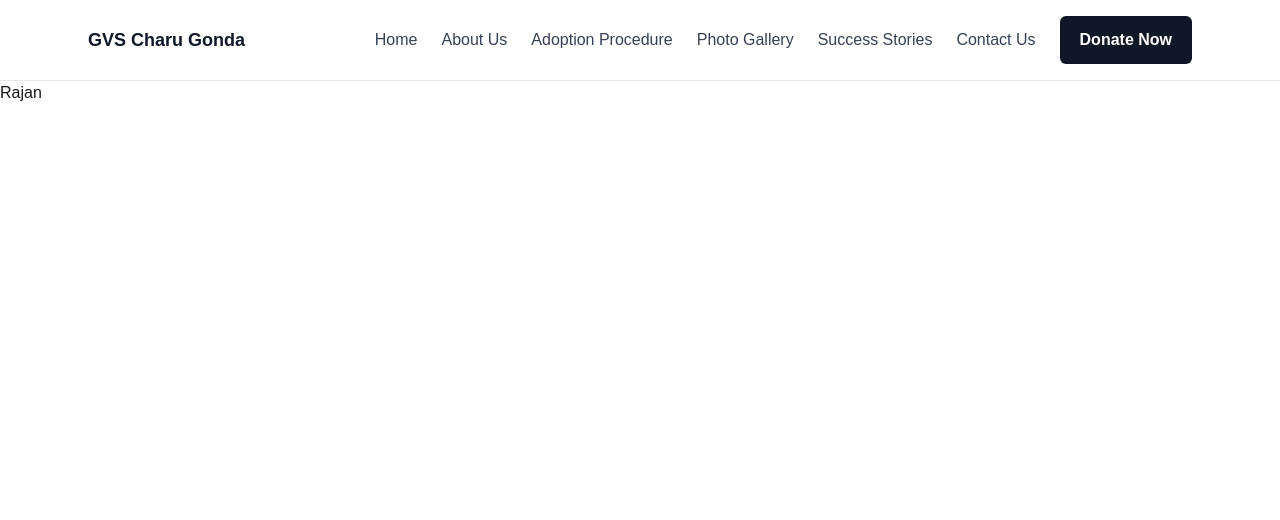
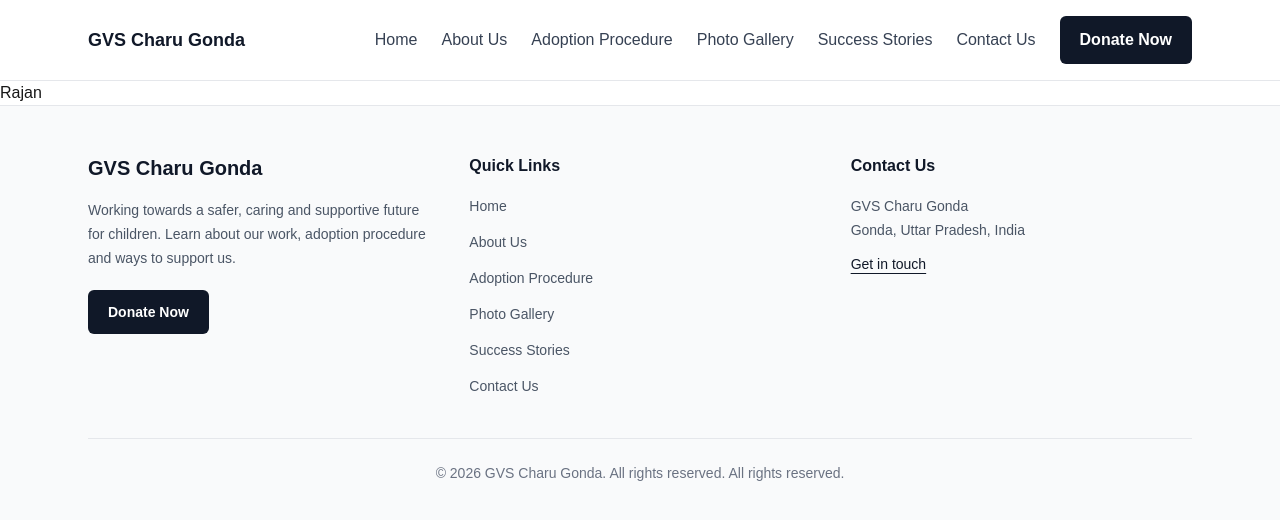
Before and after one commit to rajan03-commits/gvsCharu, a Next.js app: page / in a window 1280 px wide. Shown: the top 520 px of the page. Built offline with nearby package versions, Linux system fonts and the light colour scheme.

Commit message:
Add NGO footer and update navigation

```diff
--- a/app/layout.tsx
+++ b/app/layout.tsx
@@ -2,7 +2,7 @@ import type { Metadata } from "next";
 import { Geist, Geist_Mono } from "next/font/google";
 import "./globals.css";
 import Navbar from "@/components/Navbar";
-
+import Footer from "@/components/Footer";
 
 const geistSans = Geist({
   variable: "--font-geist-sans",
@@ -27,7 +27,9 @@ export default function RootLayout({ children }: LayoutProps<"/">) {
     >
       <body className="min-h-full flex flex-col">
          <Navbar />
-        {children}</body>
+        {children}
+        <Footer />
+        </body>
 
     </html>
   );
--- a/components/Footer.tsx
+++ b/components/Footer.tsx
@@ -0,0 +1,94 @@
+
+import Link from "next/link";
+
+const links = [
+  { label: "Home", href: "/" },
+  { label: "About Us", href: "/about" },
+  { label: "Adoption Procedure", href: "/adoption" },
+  { label: "Photo Gallery", href: "/gallery" },
+  { label: "Success Stories", href: "/stories" },
+  { label: "Contact Us", href: "/contact" },
+];
+
+export default function Footer() {
+  return (
+    <footer className="border-t border-gray-200 bg-gray-50">
+      <div className="mx-auto max-w-6xl px-6 py-12">
+        <div className="grid grid-cols-1 gap-10 sm:grid-cols-2 lg:grid-cols-3">
+          {/* NGO information */}
+          <div>
+            <Link
+              href="/"
+              className="text-xl font-bold text-gray-900"
+            >
+              GVS Charu Gonda
+            </Link>
+
+            <p className="mt-4 max-w-sm text-sm leading-6 text-gray-600">
+              Working towards a safer, caring and supportive
+              future for children. Learn about our work,
+              adoption procedure and ways to support us.
+            </p>
+
+            <Link
+              href="/donate"
+              className="mt-5 inline-block rounded-md bg-gray-900 px-5 py-3
+              text-sm font-semibold text-white transition-colors
+              hover:bg-gray-700"
+            >
+              Donate Now
+            </Link>
+          </div>
+
+          {/* Quick links */}
+          <div>
+            <h2 className="text-base font-semibold text-gray-900">
+              Quick Links
+            </h2>
+
+            <ul className="mt-4 space-y-3">
+              {links.map((link) => (
+                <li key={link.href}>
+                  <Link
+                    href={link.href}
+                    className="text-sm text-gray-600 transition-colors hover:text-gray-900"
+                  >
+                    {link.label}
+                  </Link>
+                </li>
+              ))}
+            </ul>
+          </div>
+
+          {/* Contact information */}
+          <div>
+            <h2 className="text-base font-semibold text-gray-900">
+              Contact Us
+            </h2>
+
+            <p className="mt-4 text-sm leading-6 text-gray-600">
+              GVS Charu Gonda
+              <br />
+              Gonda, Uttar Pradesh, India
+            </p>
+
+            <Link
+              href="/contact"
+              className="mt-3 inline-block text-sm font-medium text-gray-900 underline underline-offset-4"
+            >
+              Get in touch
+            </Link>
+          </div>
+        </div>
+
+        {/* Copyright */}
+        <div className="mt-10 border-t border-gray-200 pt-6">
+          <p className="text-center text-sm text-gray-500">
+            © 2026 GVS Charu Gonda. All rights reserved.
+            All rights reserved.
+          </p>
+        </div>
+      </div>
+    </footer>
+  );
+}
```
